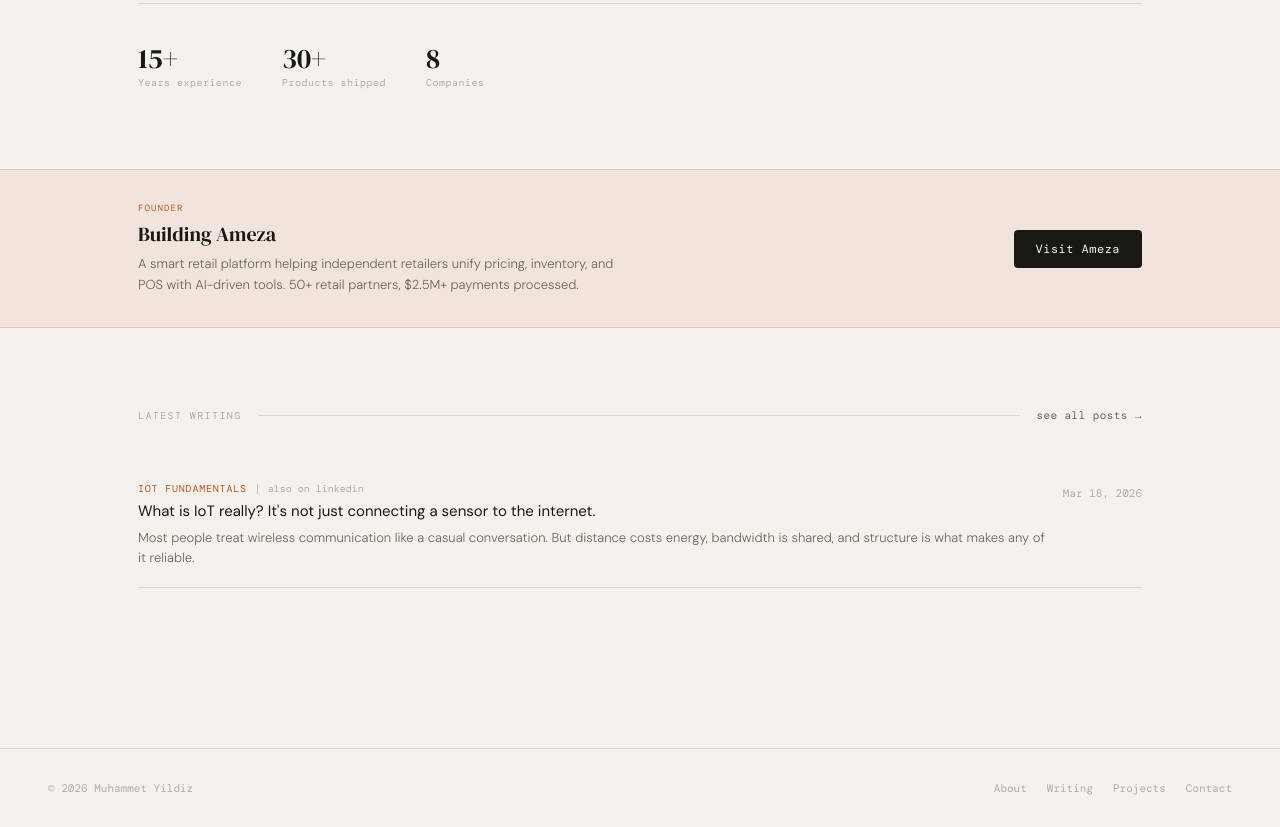
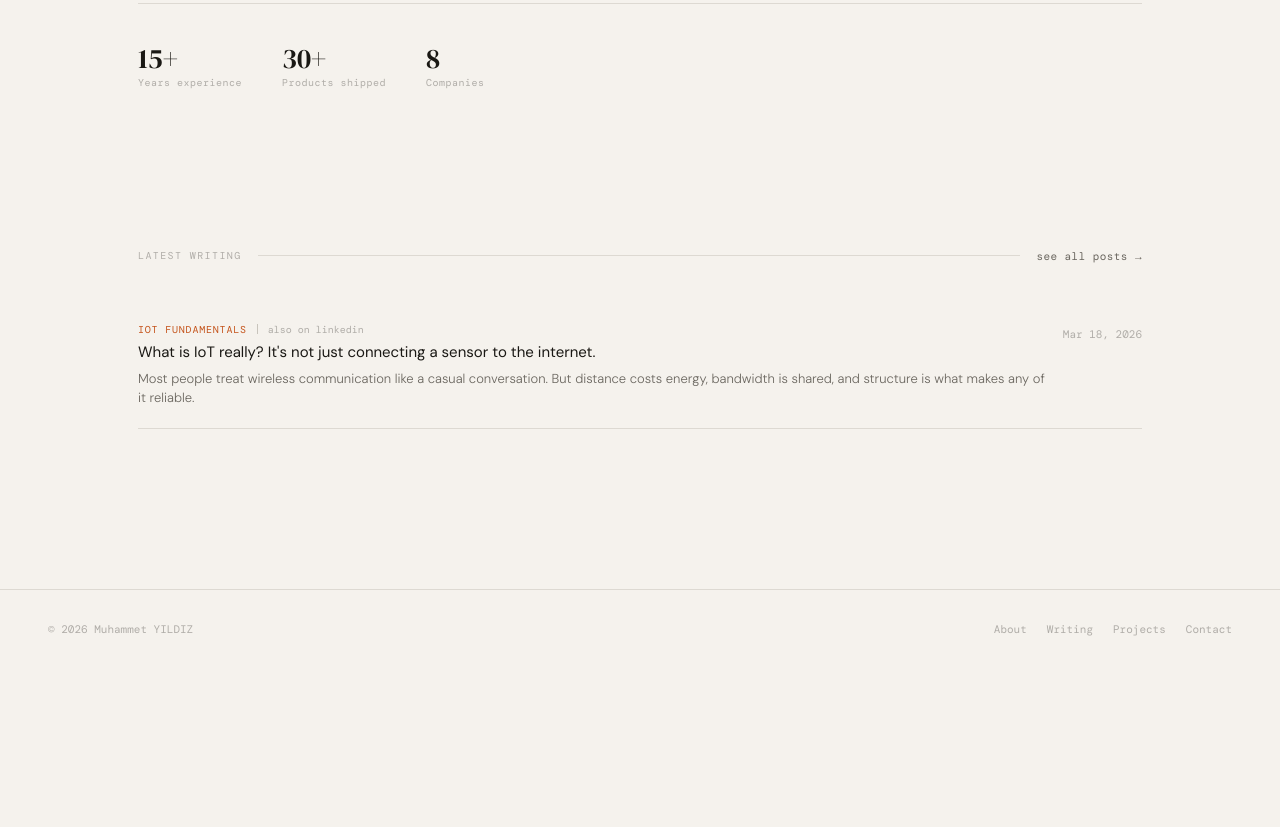
Before and after one commit to yldzmuhammed/yldzmuhammed.com, a plain HTML site: page index.html in a window 1280 px wide. Shown: the part 536-1363 px from the top of the page. After the commit the page ends 1204 px from the top, so only its background shows below. Drawn offline with nearby package versions, Linux system fonts and the light colour scheme; a web font is replaced by a local one.

Commit message:
lastname updated, Ameza section removed from main page

```diff
--- a/index.html
+++ b/index.html
@@ -71,20 +71,7 @@
       </div>
     </div>
 
-    <div class="ameza-strip">
-      <div class="container">
-        <div class="ameza-strip-inner">
-          <div>
-            <div class="ameza-strip-label">Founder</div>
-            <div class="ameza-strip-title">Building Ameza</div>
-            <p class="ameza-strip-desc">A smart retail platform helping independent retailers unify pricing, inventory, and POS with AI-driven tools. 50+ retail partners, $2.5M+ payments processed.</p>
-          </div>
-          <div class="ameza-strip-action">
-            <a href="https://amezasolutions.com" target="_blank" class="btn-primary">Visit Ameza</a>
-          </div>
-        </div>
-      </div>
-    </div>
+
 
     <div class="container">
       <div class="posts-section">
@@ -110,7 +97,7 @@
     </div>
 
     <footer class="footer">
-      <p>© 2026 Muhammet Yildiz</p>
+      <p>© 2026 Muhammet YILDIZ</p>
       <div class="footer-links">
         <a href="about.html">About</a>
         <a href="writing.html">Writing</a>
```
